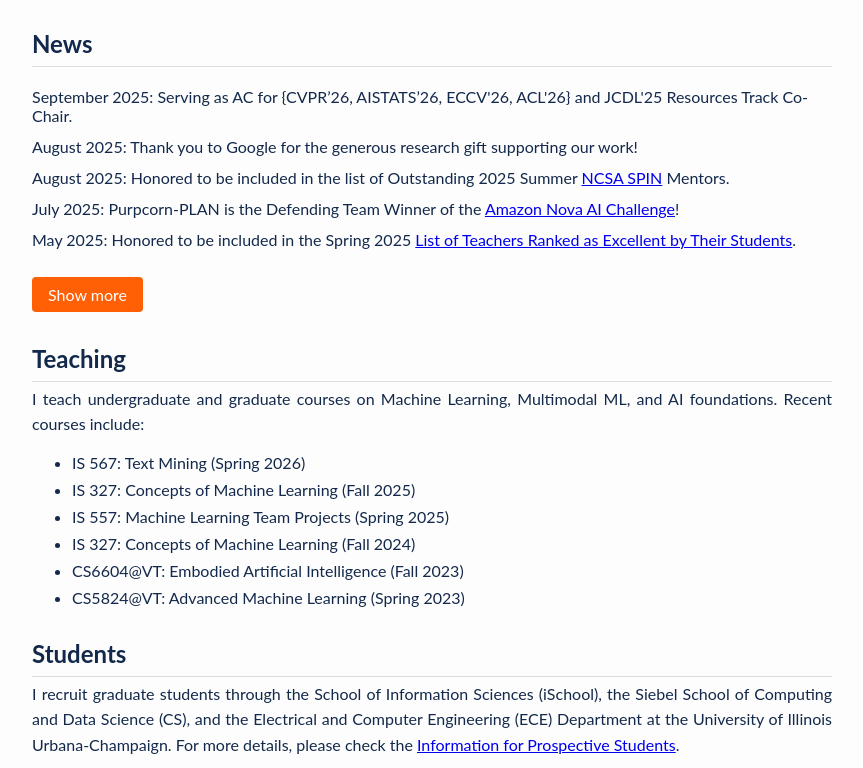
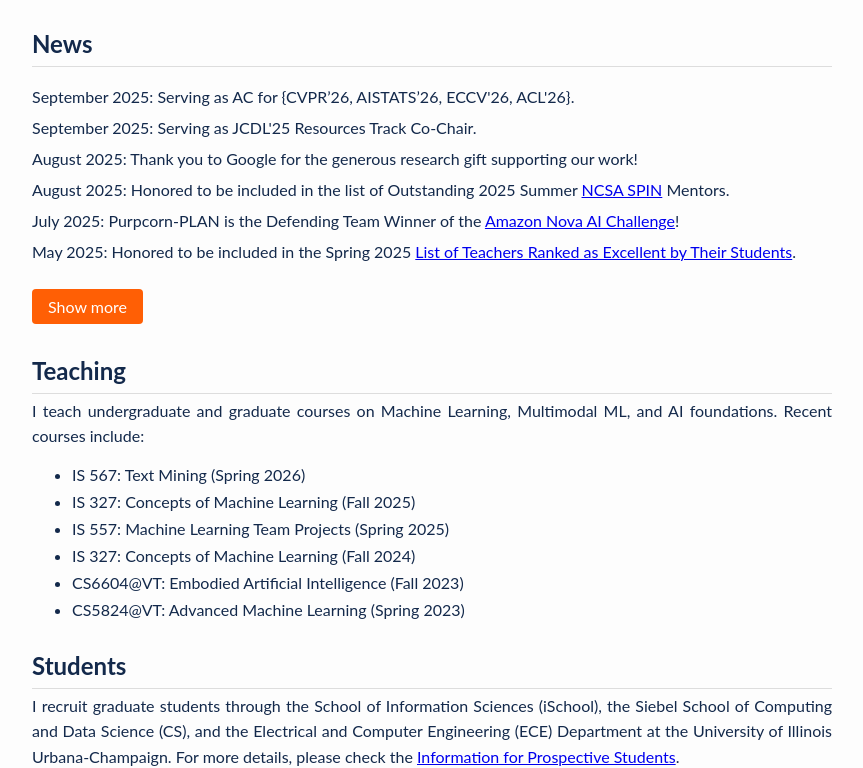
Before and after one commit to Isminoula/isminoula.github.io, a plain HTML site: page index.html in a window 1280 px wide. Shown: the part 1470-2238 px from the top of the page, without its empty margins (208-1071 px from the left). Drawn offline with Linux system fonts and the light colour scheme.

Commit message:
Update news section

```diff
--- a/index.html
+++ b/index.html
@@ -96,7 +96,8 @@
 
 <section id="news">
     <h2>News</h2>
-    <div class="news-item">September 2025: Serving as AC for {CVPR’26, AISTATS’26, ECCV'26, ACL'26} and JCDL'25 Resources Track Co-Chair.</div>
+    <div class="news-item">September 2025: Serving as AC for {CVPR’26, AISTATS’26, ECCV'26, ACL'26}.</div>
+    <div class="news-item">September 2025: Serving as JCDL'25 Resources Track Co-Chair.</div>
     <div class="news-item">August 2025: Thank you to Google for the generous research gift supporting our work!</div>
     <div class="news-item">August 2025: Honored to be included in the list of Outstanding 2025 Summer <a href="https://spin.ncsa.illinois.edu">NCSA SPIN</a> Mentors.</div>
     <div class="news-item">July 2025: Purpcorn-PLAN is the Defending Team Winner of the <a href="https://www.amazon.science/nova-ai-challenge/pushing-the-boundaries-of-secure-ai-winners-of-the-amazon-nova-ai-challenge">Amazon Nova AI Challenge</a>!</div>
```
